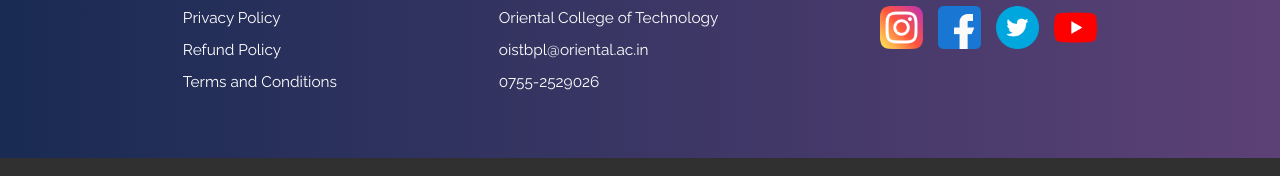
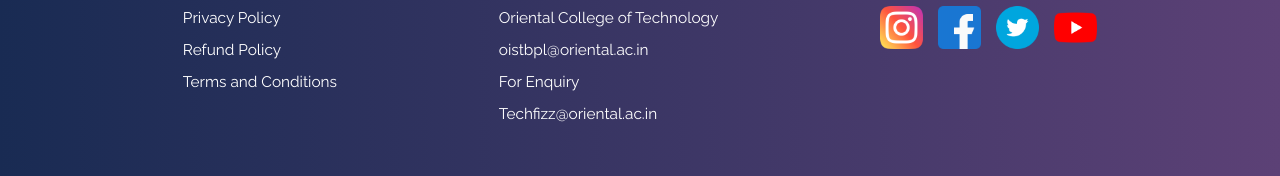
Before and after one commit to swastik-github/techfest-frontend, a Next.js app: page / in a window 1280 px wide. Shown: the part 1005-1181 px from the top of the page. Built offline with nearby package versions, Linux system fonts and the light colour scheme; no server answers.

Commit message:
footer scoller changes

```diff
--- a/components/footer/Footer.js
+++ b/components/footer/Footer.js
@@ -34,7 +34,8 @@ const Footer = () => {
         <h3>Our Team</h3>
         <p>Oriental College of Technology</p>
         <p>oistbpl@oriental.ac.in</p>
-        <p>0755-2529026</p>
+        <p>For Enquiry</p>
+        <p>Techfizz@oriental.ac.in</p>
       </div>
       <div className={classes.box}>
         <h3>Contact Us</h3>
--- a/styles/globals.css
+++ b/styles/globals.css
@@ -60,6 +60,19 @@ li {
 .ant-notification-notice-with-icon .ant-notification-notice-message {
   color: white;
 }
+/* scroller */
+body::-webkit-scrollbar {
+  width: 0.1em;
+}
+
+body::-webkit-scrollbar-track {
+  box-shadow: inset 0 0 6px rgba(0, 0, 0, 0.3);
+}
+
+body::-webkit-scrollbar-thumb {
+  background-color: rgba(169, 169, 169, 0.521);
+  outline: 0.1px solid rgba(112, 128, 144, 0.554);
+}
 
 /* .registration_form {
   background-color: rgb(34, 34, 34);
```
